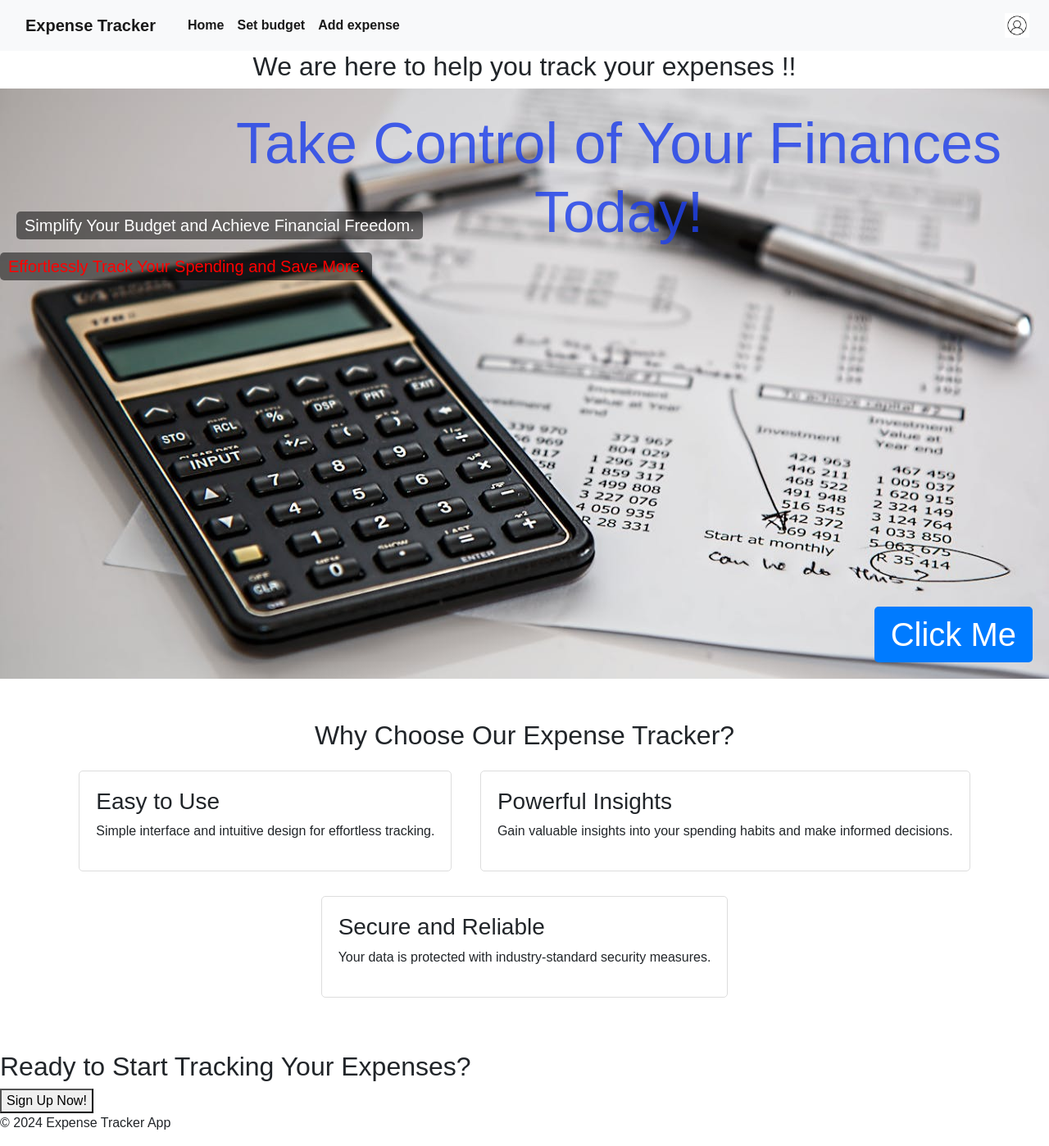
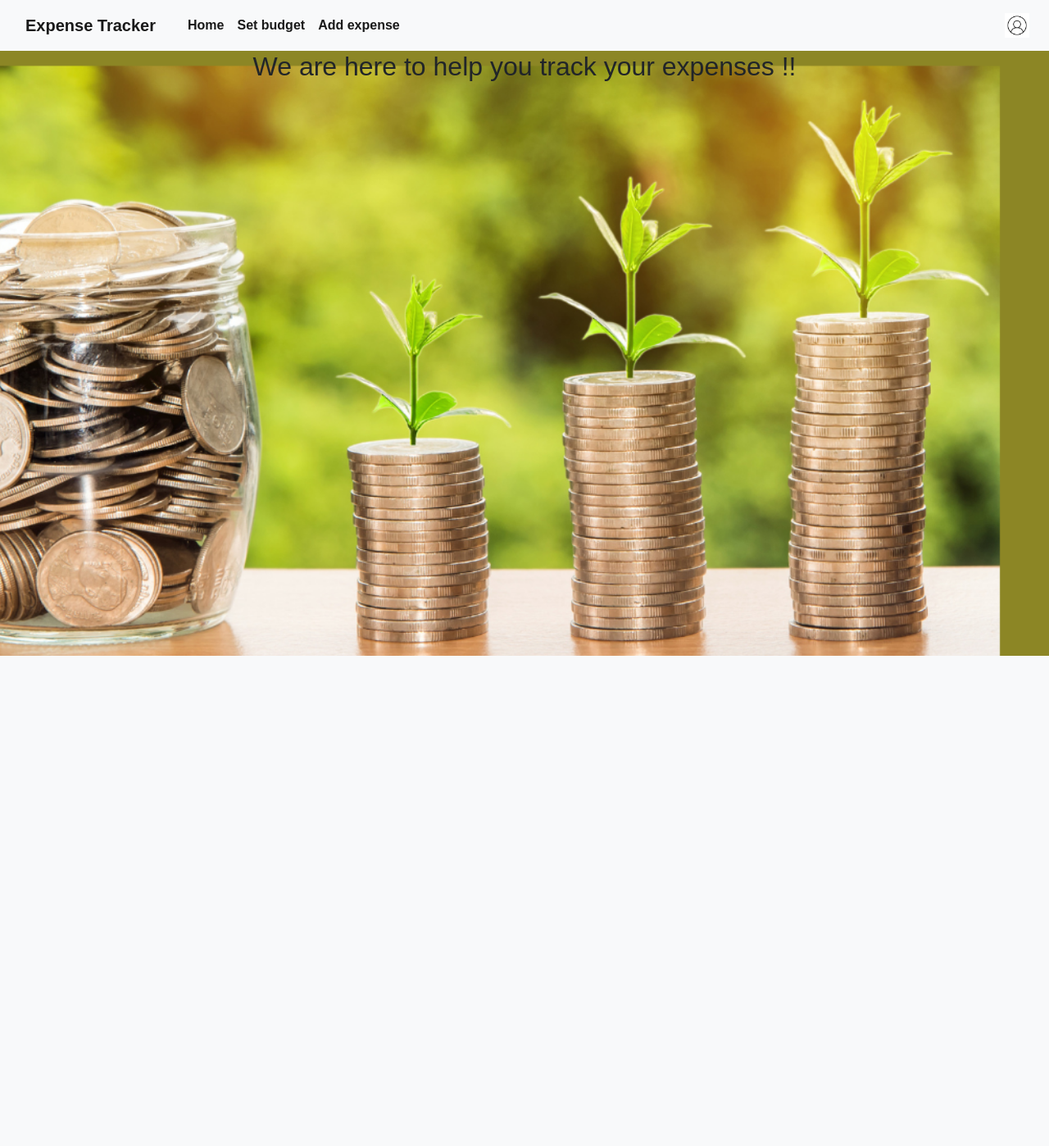
Before and after one commit to HimaniKale/Expense-Tracker, a Flask app: page /home in a window 1280 px wide. Shown: the whole page at 82% size. After the commit the page ends 800 px from the top, so only its background shows below. Run offline with Flask 3, Linux system fonts and the light colour scheme; some libraries are stand-ins or nearby versions.

Commit message:
Update temp.html

```diff
--- a/templates/temp.html
+++ b/templates/temp.html
@@ -1,43 +1,15 @@
 {% extends "base.html" %}
 {% block title %}Home Page{% endblock %}
 {% block content %}
-<link rel="stylesheet" type="text/css" href="{{ url_for('static', filename='style.css')}}">
+	<h2 align = "center">We are here to help you track your expenses !!</h2>
+	<style>
+    body {
+        background-image: url('/static/images/image12.png');
+        background-size: cover;
+        background-position: right;
+        background-attachment: fixed;
+        background-color: #f4f4f4;
+    }
+</style>
 
-	<h2 align = "center">We are here to help you track your expenses !!</h2>
-    <section class="hero">
-        <div class="image-container">
-          <img src="\static\images\pp.jpg" alt="Person managing finances on laptop">
-          <center>
-
-      <section class="hero">
-          <h1 class="hero-title"> Take Control of Your Finances Today!<h1>
-            <p class="hero-tagline">Effortlessly Track Your Spending and Save More.</p>
-           <p class="floating-text2">Simplify Your Budget and Achieve Financial Freedom.</p>
-
-          <button class="floating-button">Click Me</button></center>
-        </div>
-
-        </section>
-        <section class="benefits">
-          <h2>Why Choose Our Expense Tracker?</h2>
-          <div class="benefit-card">
-             <h3>Easy to Use</h3>
-            <p>Simple interface and intuitive design for effortless tracking.</p>
-          </div>
-          <div class="benefit-card">
-            <h3>Powerful Insights</h3>
-            <p>Gain valuable insights into your spending habits and make informed decisions.</p>
-          </div>
-          <div class="benefit-card">
-            <h3>Secure and Reliable</h3>
-            <p>Your data is protected with industry-standard security measures.</p>
-          </div>
-        </section>
-        <section class="call-to-action">
-          <h2>Ready to Start Tracking Your Expenses?</h2>
-          <button class="cta-button">Sign Up Now!</button>
-        </section>
-        <footer>
-          <p>&copy; 2024 Expense Tracker App</p>
-        </footer>
 {% endblock %}
```
